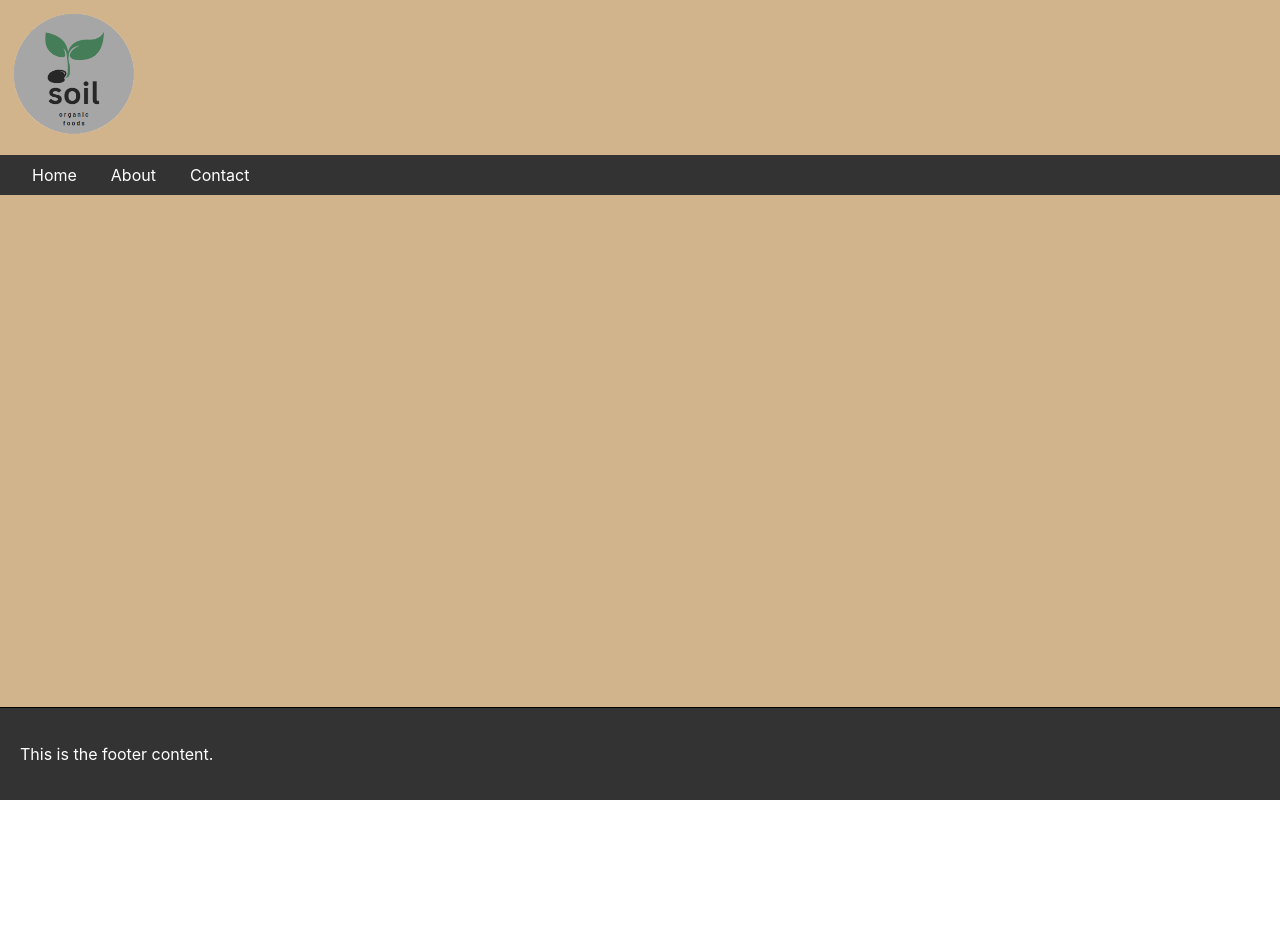
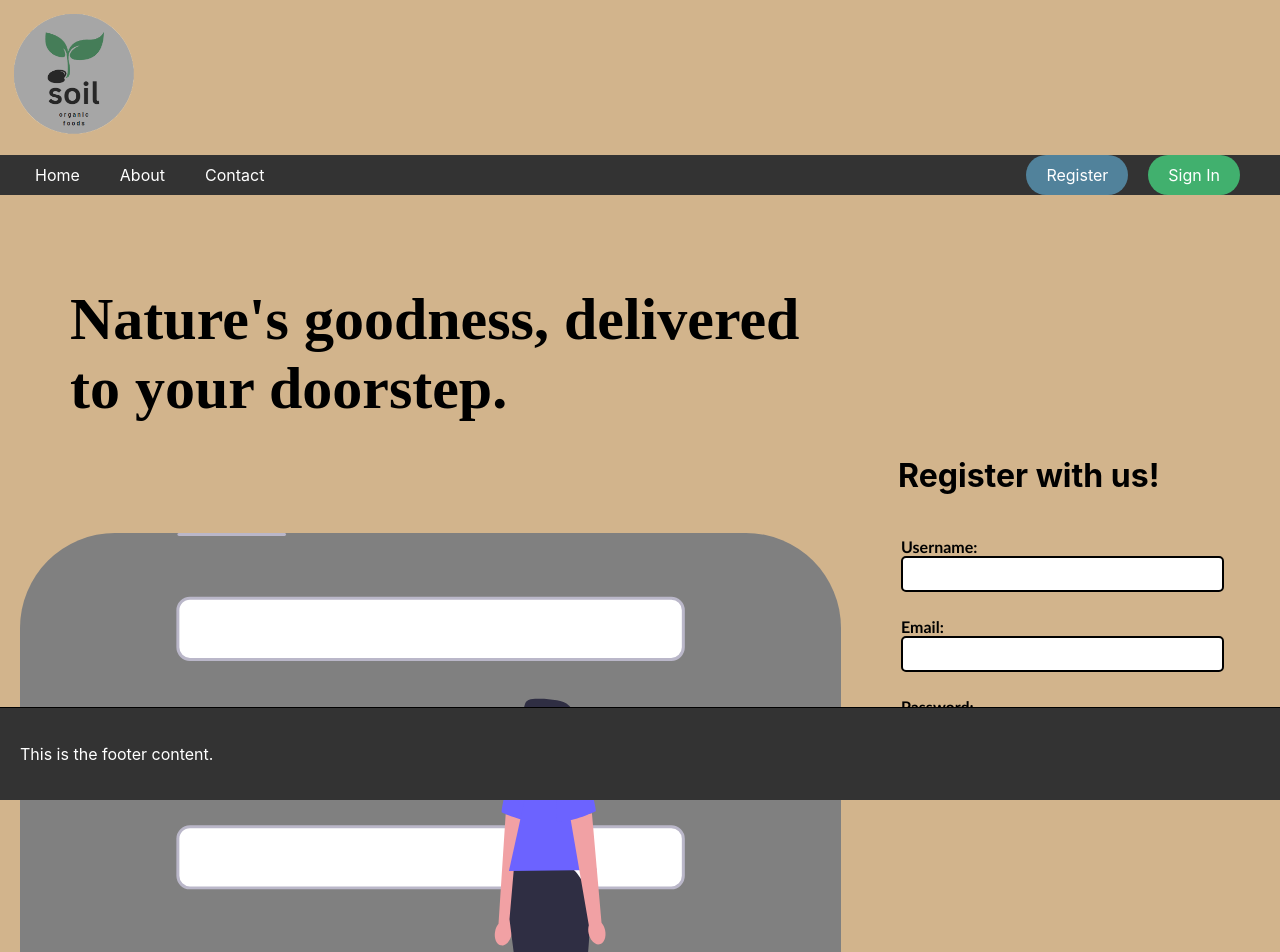
Before and after one commit to rmit-fsd-2024-s1/s3954827-s3784498-a1, a React (Create React App) app in the folder my-app/: page /Register in a window 1280 px wide. Shown: the top 952 px of the page. Before the commit the page ends 800 px from the top, so only its background shows below. Built offline with nearby package versions, Linux system fonts and the light colour scheme.

Commit message:
Added 'Register' and 'SIgn In' buttons, also created Register page: plus styling for both. Added references into README for later

```diff
--- a/my-app/src/App.css
+++ b/my-app/src/App.css
@@ -30,7 +30,7 @@
 
   .app-background {
     background-color: #D2B48C;
-    min-height: 100vh; /* Ensure the background color extends to at least the full height of the viewport */
+    min-height: 120vh; /* Ensure the background color extends to at least the full height of the viewport */
   }
 
   @keyframes App-logo-spin {
--- a/my-app/src/App.js
+++ b/my-app/src/App.js
@@ -12,6 +12,8 @@ import NavBar from './components/navbar/Navbar.js';
 import Header from './components/header/Header.js';
 import './components/navbar/Navbar.css'; // Import the CSS file from the 'NavBar' folder
 import Footer from './components/footer/Footer.js';
+import Register from './pages/Register.js';
+import SignIn from './pages/SignIn.js';
 
 function App() {
   return (
@@ -23,6 +25,8 @@ function App() {
         <Route path="/" element={<Home />} />
         <Route path="/about" element={<About />} />
         <Route path="/contact" element={<Contact />} />
+        <Route path='/Register' element={<Register/>} />
+        <Route path='/SignIn' element={<SignIn/>} />
       </Routes>
       <Footer/>
       </div>
--- a/my-app/src/components/navbar/Navbar.css
+++ b/my-app/src/components/navbar/Navbar.css
@@ -1,5 +1,7 @@
-
 .navbar {
+  display: flex;
+  justify-content: space-between;
+  align-items: center;
   background-color: #333;
   padding: 10px 20px;
 }
@@ -18,10 +20,34 @@
 .navbar ul li a {
   color: #fff;
   text-decoration: none;
-    padding: 8px 12px;
-    border-radius: 4px;
+  padding: 10px 15px;
+  border-radius: 15px;
+  transition: background-color 0.3s ease;
+}
+
+.navbar-right .navbar-button {
+  margin-right: 20px; /* Add margin between Register and Sign In buttons */
 }
 
 .navbar ul li a:hover {
   background-color: #555;
 }
+
+.navbar-button {
+  color: #fff;
+  background-color: #51829B; /* Example color for Register button */
+  border: none;
+  padding: 10px 20px;
+  border-radius: 29px;
+  text-decoration: none;
+  cursor: pointer;
+  transition: background-color 0.3s ease;
+}
+
+.navbar-button:last-child {
+  background-color: #41B06E; /* Example color for Sign In button */
+}
+
+.navbar-button:hover {
+  background-color: #6C0345; /* Darker shade on hover */
+}
--- a/my-app/src/components/navbar/Navbar.js
+++ b/my-app/src/components/navbar/Navbar.js
@@ -1,10 +1,9 @@
 import React from 'react';
-import { Link } from 'react-router-dom'; // Import Link component
-
+import { Link } from 'react-router-dom';
 
 function NavBar() {
   return (
-    <nav className="navbar"> {/* Apply the CSS class here */}
+    <nav className="navbar">
       <ul>
         <li>
           <Link to="/">Home</Link>
@@ -16,8 +15,12 @@ function NavBar() {
           <Link to="/contact">Contact</Link>
         </li>
       </ul>
+      <div className="navbar-right">
+        <Link to="/register" className="navbar-button">Register</Link>
+        <Link to="/signin" className="navbar-button">Sign In</Link>
+      </div>
     </nav>
-  )
+  );
 }
 
 export default NavBar;
--- /dev/null
+++ b/my-app/src/pages/Register.css
@@ -0,0 +1,102 @@
+.register-container {
+    display: flex;
+    justify-content: space-between;
+
+  }
+
+  .left-section {
+    width: 65%; /* Two thirds of the page */
+    padding: 20px;
+    height: 10vh;
+  }
+
+  .right-section {
+    width: 30%; /* One third of the page */
+    padding: 20px;
+  }
+
+  .registration-form {
+    /* Styling for the registration form */
+    padding: 20px;
+
+  }
+
+  /* Add more styles as needed */
+
+
+  .registration-form label {
+    display: block;
+    margin-bottom: 10px; /* Add some spacing between input fields */
+  }
+
+  .registration-form input {
+    width: calc(100% - 16px); /* Make input fields fill the entire width, considering padding */
+    padding: 8px; /* Add padding for better appearance */
+    margin-bottom: 15px; /* Add some spacing between input fields */
+    box-sizing: border-box; /* Include padding and border in the width */
+  }
+
+  .registration-form button {
+    /* Add styling for the register button if needed */
+  }
+
+  .right-section {
+    width: 30%; /* One third of the page */
+    padding: 20px;
+    margin-top: 220px;
+
+
+  }
+
+  .left-section {
+    width: 65%; /* Two thirds of the page */
+    padding: 20px;
+  }
+
+  .graphic-image-container {
+    flex: 1; /* Allow the container to grow and fill available space */
+    position: relative; /* Position the container relatively for absolute positioning */
+  }
+
+  .graphic-image {
+    position:relative; /* Position the image absolutely within the container */
+    width: 100%; /* Ensure the image spans the entire width of its container */
+    height: 100%; /* Ensure the image fills the entire height of its container */
+    object-fit: cover; /* Ensure the image covers the entire container */
+  }
+  /*  border-left: 2px solid #080808; /* Add a border on the left side*/
+
+.left-bottom-section {
+    background-color: grey;
+    border-radius: 95px;
+}
+
+
+.slogan{
+
+    font: 100;
+    font-family: 'Times New Roman', serif;
+    margin-left: 50px;
+    font-size: 60px;
+}
+
+.slogan-2{
+margin-left: 17px;
+
+}
+.registration-form label {
+    font-family: "Gill Sans", sans-serif;
+    font-weight: bold;
+  }
+
+  .registration-form input {
+    font-family: "Gill Sans", sans-serif;
+    border-radius: 5px;
+    border: 2px solid black;
+  }
+
+  .registration-form button {
+    font-family: "Gill Sans", sans-serif;
+    border-radius: 5px;
+    border: 2px solid black;
+  }
--- /dev/null
+++ b/my-app/src/pages/Register.js
@@ -0,0 +1,42 @@
+import React from 'react';
+import './Register.css'; // Import CSS file for styling
+import placeholderImage from '../components/images/placeholder.png';
+import graphicSVG from '../components/images/graphicSVG.svg'; // Import your SVG file
+
+function Register() {
+  return (
+    <div className="register-container">
+      <div className="left-section">
+        <br/>
+        <h2 className='slogan'>Nature's goodness, delivered to your doorstep.</h2>
+        <br/><br/><br/>
+        <div className="left-bottom-section">
+        <img src={graphicSVG} alt="Graphic" className="graphic-image" />
+      </div>
+      </div>
+
+      <div className="right-section">
+        {/* Registration form goes here */}
+        <h1 className='slogan-2'>Register with us!</h1>
+        <form className="registration-form">
+          {/* Input fields */}
+          <label>
+            Username:
+            <input type="text" name="username" />
+          </label>
+          <label>
+            Email:
+            <input type="email" name="email" />
+          </label>
+          <label>
+            Password:
+            <input type="password" name="password" />
+          </label>
+          <button type="submit">Register</button>
+        </form>
+      </div>
+    </div>
+  );
+}
+
+export default Register;
--- /dev/null
+++ b/my-app/src/pages/SignIn.js
@@ -0,0 +1,13 @@
+// SignIn.js
+import React from 'react';
+
+const SignIn = () => {
+  return (
+    <div>
+      <h1>Sign In Page</h1>
+      {/* Add your sign-in form or content here */}
+    </div>
+  );
+}
+
+export default SignIn;
```
Also changed, not shown: my-app/src/components/images/graphicSVG.svg (added). Lines whose indentation alone changed are shown as unchanged.
